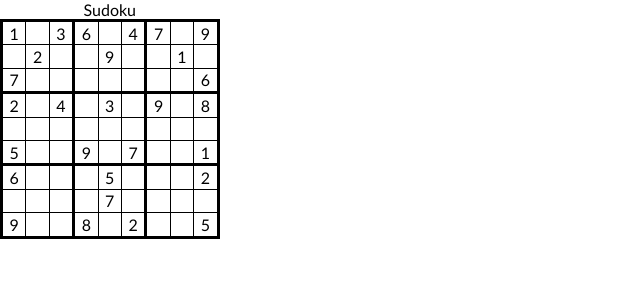
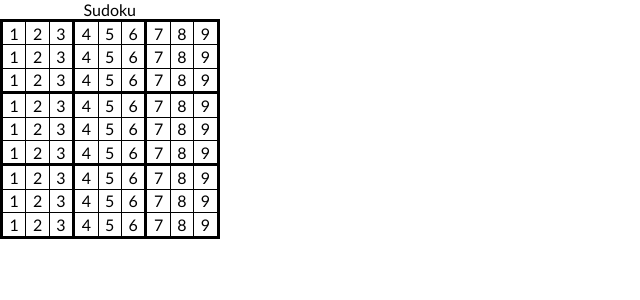
Before and after one commit to GeorgeSpark-Stahl/react-sudoku, a React (Create React App) app: page / in a window 1280 px wide. Shown: the top 300 px of the page, without its empty margins (0-640 px from the left). Built offline with nearby package versions, Linux system fonts and the light colour scheme.

Commit message:
Calculate Table w/ Loops

```diff
--- a/src/App.tsx
+++ b/src/App.tsx
@@ -1,6 +1,7 @@
-import React from 'react';
+import React, { useState } from 'react';
 import logo from './logo.svg';
 import './App.css';
+import { utils } from './utils';
 
 function App() {
   return (
@@ -9,21 +10,19 @@ function App() {
         <colgroup><col/><col/><col/></colgroup>
         <colgroup><col/><col/><col/></colgroup>
         <colgroup><col/><col/><col/></colgroup>
-        <tbody>
-        <tr><td>1</td><td> </td><td>3</td><td>6</td><td></td><td>4</td><td>7</td><td></td><td>9</td></tr>
-        <tr><td></td><td>2</td><td> </td><td></td><td>9</td><td></td><td> </td><td>1</td><td></td></tr>
-        <tr><td>7</td><td> </td><td></td><td></td><td></td><td></td><td></td><td></td><td>6</td></tr>
-        </tbody>
-        <tbody>
-        <tr><td>2</td><td></td><td>4</td><td></td><td>3</td><td></td><td>9</td><td></td><td>8</td></tr>
-        <tr><td></td><td></td><td></td><td></td><td> </td><td></td><td></td><td></td><td></td></tr>
-        <tr><td>5</td><td> </td><td> </td><td>9 </td><td> </td><td>7</td><td> </td><td> </td><td>1</td></tr>
-        </tbody>
-        <tbody>
-        <tr><td>6</td><td> </td><td> </td><td> </td><td>5</td><td> </td><td> </td><td> </td><td>2</td></tr>
-        <tr><td></td><td></td><td></td><td></td><td>7</td><td> </td><td> </td><td> </td><td></td></tr>
-        <tr><td>9</td><td>  </td><td>  </td><td>8 </td><td> </td><td>2 </td><td>  </td><td> </td><td>5</td></tr>
-        </tbody>
+        {utils.range(1, 3).map(groupId => (
+          <tbody key={groupId}>
+            {utils.range(1, 3).map(rowId => (
+              <tr key={rowId}>
+                {utils.range(1, 9).map(columnId => (
+                  <td key={columnId}>
+                    {columnId}
+                  </td>
+                ))}
+              </tr>
+            ))}
+          </tbody>
+        ))}
   </table>
   );
 }
--- /dev/null
+++ b/src/utils.ts
@@ -0,0 +1,35 @@
+// Math science
+export class utils {
+    // Sum an array
+    static sum(arr: Array<number>) {
+        return arr.reduce((acc, curr) => acc + curr, 0)
+    }
+
+  // create an array of numbers between min and max (edges included)
+    static range(min: number, max: number){
+      return Array.from({length: max - min + 1}, (_, i) => min + i)
+    }
+
+  // pick a random number between min and max (edges included)
+  //random: (min, max) => min + Math.floor(Math.random() * (max - min + 1)),
+
+  // Given an array of numbers and a max...
+  // Pick a random sum (< max) from the set of all available sums in arr
+  /*
+  randomSumIn: (arr, max) => {
+    const sets = [[]];
+    const sums = [];
+    for (let i = 0; i < arr.length; i++) {
+      for (let j = 0, len = sets.length; j < len; j++) {
+        const candidateSet = sets[j].concat(arr[i]);
+        const candidateSum = utils.sum(candidateSet);
+        if (candidateSum <= max) {
+          sets.push(candidateSet);
+          sums.push(candidateSum);
+        }
+      }
+    }
+    return sums[utils.random(0, sums.length - 1)];
+  },
+  */
+};
```
Also changed, not shown: 1 other file (tests, documents, lock files or other folders).
